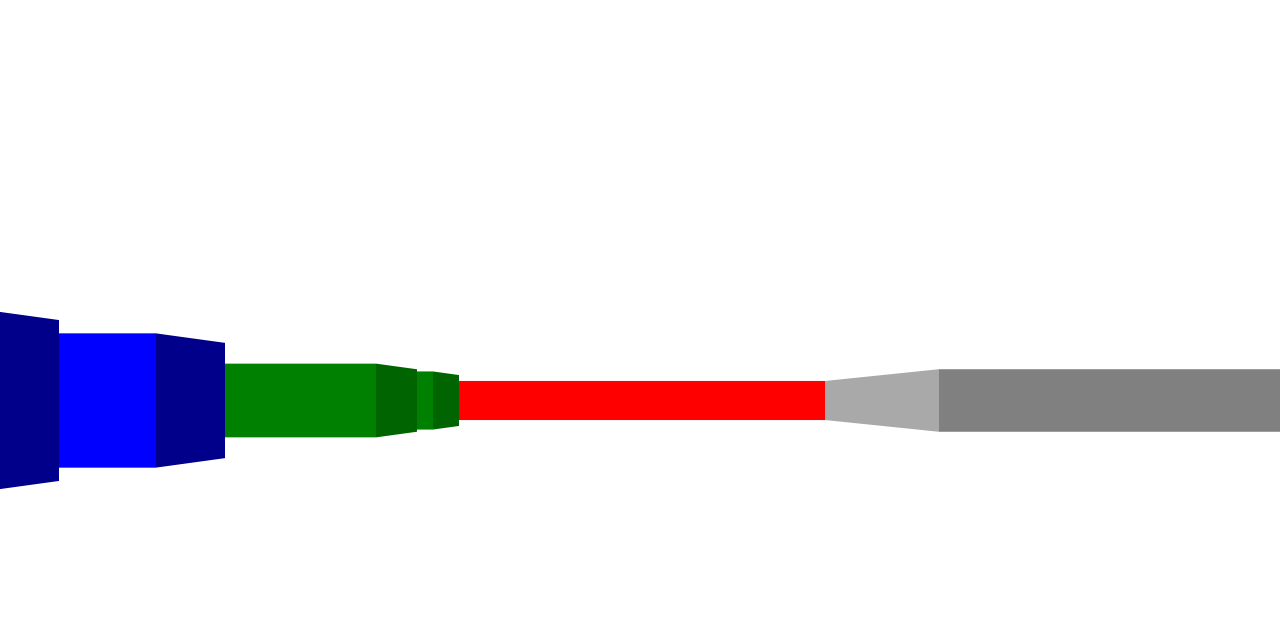
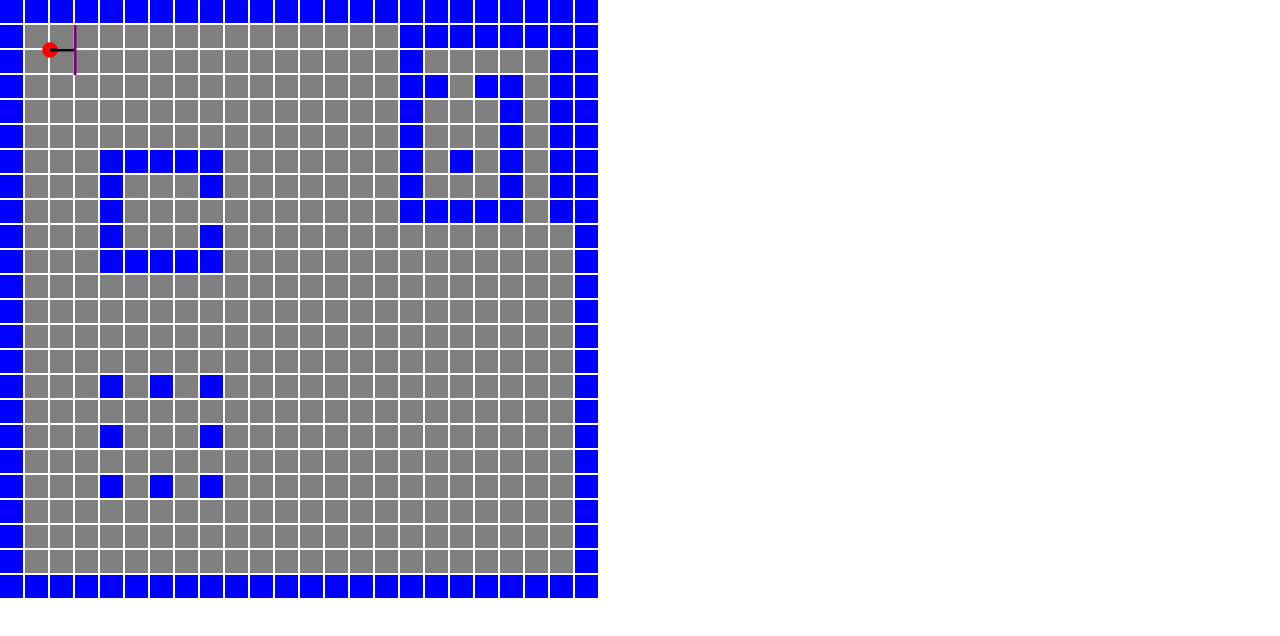
Before and after one commit to GPMLAD/ray-casting, a plain HTML site: page index.html in a window 1280 px wide. Drawn offline with Linux system fonts and the light colour scheme.

Commit message:
feat: draw minimap

```diff
--- a/index.html
+++ b/index.html
@@ -8,6 +8,6 @@
   </head>
   <body>
     <canvas id="canvas"></canvas>
-    <script src="./main.js"></script>
+    <script src="./simulation.js"></script>
   </body>
 </html>
--- a/main.js
+++ b/main.js
@@ -41,7 +41,7 @@ let posY = 12
 let dirX = -1
 let dirY = 0
 let planeX = 0
-let planeY = 0.66
+let planeY = 0.8 // é no intervalo [-1,1] é o tamanho do plano que muda o valor campo de visão
 
 const moveSpeed = 1 / 10
 const rotSpeed = Math.PI / 120
--- /dev/null
+++ b/simulation.js
@@ -0,0 +1,127 @@
+const canvas = document.getElementById('canvas')
+const ctx = canvas.getContext('2d')
+
+canvas.width = window.innerWidth
+canvas.height = window.innerHeight
+
+const map = [
+  [1, 1, 1, 1, 1, 1, 1, 1, 1, 1, 1, 1, 1, 1, 1, 1, 1, 1, 1, 1, 1, 1, 1, 1],
+  [1, 0, 0, 0, 0, 0, 0, 0, 0, 0, 0, 0, 0, 0, 0, 0, 0, 0, 0, 0, 0, 0, 0, 1],
+  [1, 0, 0, 0, 0, 0, 0, 0, 0, 0, 0, 0, 0, 0, 0, 0, 0, 0, 0, 0, 0, 0, 0, 1],
+  [1, 0, 0, 0, 0, 0, 0, 0, 0, 0, 0, 0, 0, 0, 0, 0, 0, 0, 0, 0, 0, 0, 0, 1],
+  [1, 0, 0, 0, 0, 0, 2, 2, 2, 2, 2, 0, 0, 0, 0, 3, 0, 3, 0, 3, 0, 0, 0, 1],
+  [1, 0, 0, 0, 0, 0, 2, 0, 0, 0, 2, 0, 0, 0, 0, 0, 0, 0, 0, 0, 0, 0, 0, 1],
+  [1, 0, 0, 0, 0, 0, 2, 0, 0, 0, 2, 0, 0, 0, 0, 3, 0, 0, 0, 3, 0, 0, 0, 1],
+  [1, 0, 0, 0, 0, 0, 2, 0, 0, 0, 2, 0, 0, 0, 0, 0, 0, 0, 0, 0, 0, 0, 0, 1],
+  [1, 0, 0, 0, 0, 0, 2, 2, 0, 2, 2, 0, 0, 0, 0, 3, 0, 3, 0, 3, 0, 0, 0, 1],
+  [1, 0, 0, 0, 0, 0, 0, 0, 0, 0, 0, 0, 0, 0, 0, 0, 0, 0, 0, 0, 0, 0, 0, 1],
+  [1, 0, 0, 0, 0, 0, 0, 0, 0, 0, 0, 0, 0, 0, 0, 0, 0, 0, 0, 0, 0, 0, 0, 1],
+  [1, 0, 0, 0, 0, 0, 0, 0, 0, 0, 0, 0, 0, 0, 0, 0, 0, 0, 0, 0, 0, 0, 0, 1],
+  [1, 0, 0, 0, 0, 0, 0, 0, 0, 0, 0, 0, 0, 0, 0, 0, 0, 0, 0, 0, 0, 0, 0, 1],
+  [1, 0, 0, 0, 0, 0, 0, 0, 0, 0, 0, 0, 0, 0, 0, 0, 0, 0, 0, 0, 0, 0, 0, 1],
+  [1, 0, 0, 0, 0, 0, 0, 0, 0, 0, 0, 0, 0, 0, 0, 0, 0, 0, 0, 0, 0, 0, 0, 1],
+  [1, 0, 0, 0, 0, 0, 0, 0, 0, 0, 0, 0, 0, 0, 0, 0, 0, 0, 0, 0, 0, 0, 0, 1],
+  [1, 4, 4, 4, 4, 4, 4, 4, 4, 0, 0, 0, 0, 0, 0, 0, 0, 0, 0, 0, 0, 0, 0, 1],
+  [1, 4, 0, 4, 0, 0, 0, 0, 4, 0, 0, 0, 0, 0, 0, 0, 0, 0, 0, 0, 0, 0, 0, 1],
+  [1, 4, 0, 0, 0, 0, 5, 0, 4, 0, 0, 0, 0, 0, 0, 0, 0, 0, 0, 0, 0, 0, 0, 1],
+  [1, 4, 0, 4, 0, 0, 0, 0, 4, 0, 0, 0, 0, 0, 0, 0, 0, 0, 0, 0, 0, 0, 0, 1],
+  [1, 4, 0, 4, 4, 4, 4, 4, 4, 0, 0, 0, 0, 0, 0, 0, 0, 0, 0, 0, 0, 0, 0, 1],
+  [1, 4, 0, 0, 0, 0, 0, 0, 0, 0, 0, 0, 0, 0, 0, 0, 0, 0, 0, 0, 0, 0, 0, 1],
+  [1, 4, 4, 4, 4, 4, 4, 4, 4, 0, 0, 0, 0, 0, 0, 0, 0, 0, 0, 0, 0, 0, 0, 1],
+  [1, 1, 1, 1, 1, 1, 1, 1, 1, 1, 1, 1, 1, 1, 1, 1, 1, 1, 1, 1, 1, 1, 1, 1]
+]
+
+const size = 25
+const mousePositions = { x: 0, y: 0 }
+const player = { x: 2, y: 2 } // posição inicial do player
+const dir = { x: 1, y: 0 } // vetor unitário da direção da visão ambos tem o range [-1,1]
+const plane = { x: 0, y: 1 } // vetor unitário da paralelo a visão ambos tem o range [-1,1]
+
+const moveSpeed = 1 / size
+const rotSpeed = Math.PI / 120
+
+const clearScreen = () => {
+  ctx.clearRect(0, 0, canvas.width, canvas.height)
+}
+
+const drawMap = map => {
+  for (let i = 0; i < map.length; i++) {
+    const row = map[i]
+    for (let j = 0; j < row.length; j++) {
+      const element = row[j]
+      if (element) {
+        ctx.fillStyle = 'blue'
+        ctx.fillRect(i * size, j * size, size - 2, size - 2)
+      } else {
+        ctx.fillStyle = 'grey'
+        ctx.fillRect(i * size, j * size, size - 2, size - 2)
+      }
+    }
+  }
+}
+
+const drawPlayer = (x, y, size) => {
+  ctx.fillStyle = 'red'
+  ctx.strokeStyle = 'red'
+  ctx.beginPath()
+  ctx.arc(x * size, y * size, size / 4, 0, 2 * Math.PI)
+  ctx.fill()
+  ctx.stroke()
+}
+
+const drawDir = (dir, player, size) => {
+  ctx.fillStyle = 'black'
+  ctx.strokeStyle = 'black'
+  ctx.lineWidth = 3
+  ctx.beginPath()
+  ctx.moveTo(player.x * size, player.y * size)
+  ctx.lineTo((player.x + dir.x) * size, (player.y + dir.y) * size)
+  ctx.fill()
+  ctx.stroke()
+}
+
+const drawPlane = (plane, dir, player, size) => {
+  ctx.fillStyle = 'purple'
+  ctx.strokeStyle = 'purple'
+  ctx.lineWidth = 3
+  ctx.beginPath()
+  ctx.moveTo((player.x + dir.x) * size, (player.y + dir.y) * size)
+  ctx.lineTo(
+    (player.x + dir.x + plane.x) * size,
+    (player.y + dir.y + plane.y) * size
+  )
+  ctx.lineTo(
+    (player.x + dir.x - plane.x) * size,
+    (player.y + dir.y - plane.y) * size
+  )
+  ctx.fill()
+  ctx.stroke()
+}
+
+const changeBlock = (x, y) => {
+  const xIndex = Math.floor(x / size)
+  const yIndex = Math.floor(y / size)
+  map[xIndex][yIndex] = map[xIndex][yIndex] === 0 ? 1 : 0
+}
+
+const animate = () => {
+  clearScreen()
+  drawMap(map)
+  drawPlayer(player.x, player.y, size)
+  drawDir(dir, player, size)
+  drawPlane(plane, dir, player, size)
+  requestAnimationFrame(animate)
+}
+
+animate()
+
+document.addEventListener('mousemove', e => {
+  mousePositions.x = e.clientX
+  mousePositions.y = e.clientY
+})
+
+document.addEventListener('keydown', e => {
+  if (e.key == 'z') {
+    changeBlock(mousePositions.x, mousePositions.y)
+  }
+})
```
